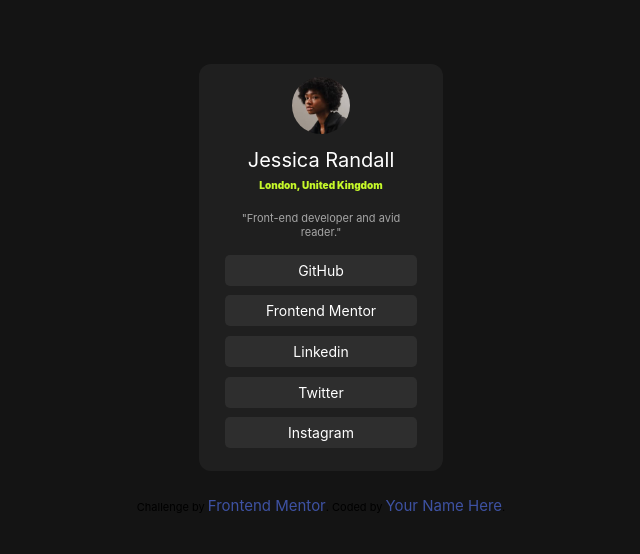
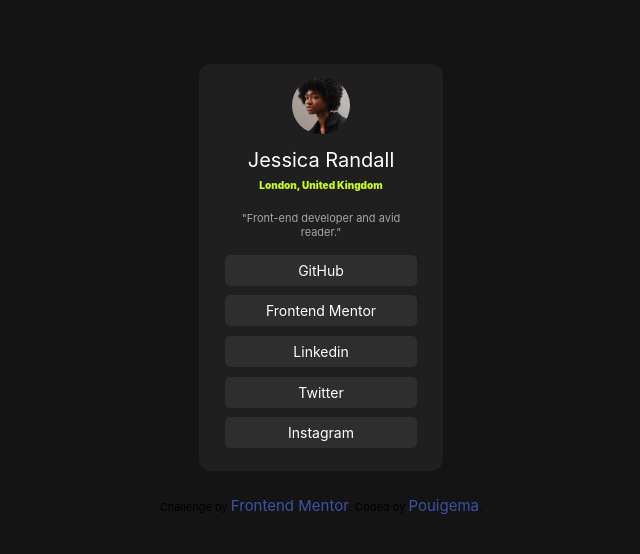
Before and after one commit to pouigema/social-links-profile-main, a plain HTML site: page index.html in a window 1280 px wide. Shown: the whole page, without its empty margins (319-959 px from the left). Drawn offline with Linux system fonts and the light colour scheme; a web font is replaced by a local one.

Commit message:
Update index.html

```diff
--- a/index.html
+++ b/index.html
@@ -38,7 +38,7 @@
 
   <div class="attribution">
     Challenge by <a href="https://www.frontendmentor.io?ref=challenge" target="_blank">Frontend Mentor</a>.
-    Coded by <a href="#">Your Name Here</a>.
+    Coded by <a href="#">Pouigema</a>.
   </div>
 </body>
 </html>
```
